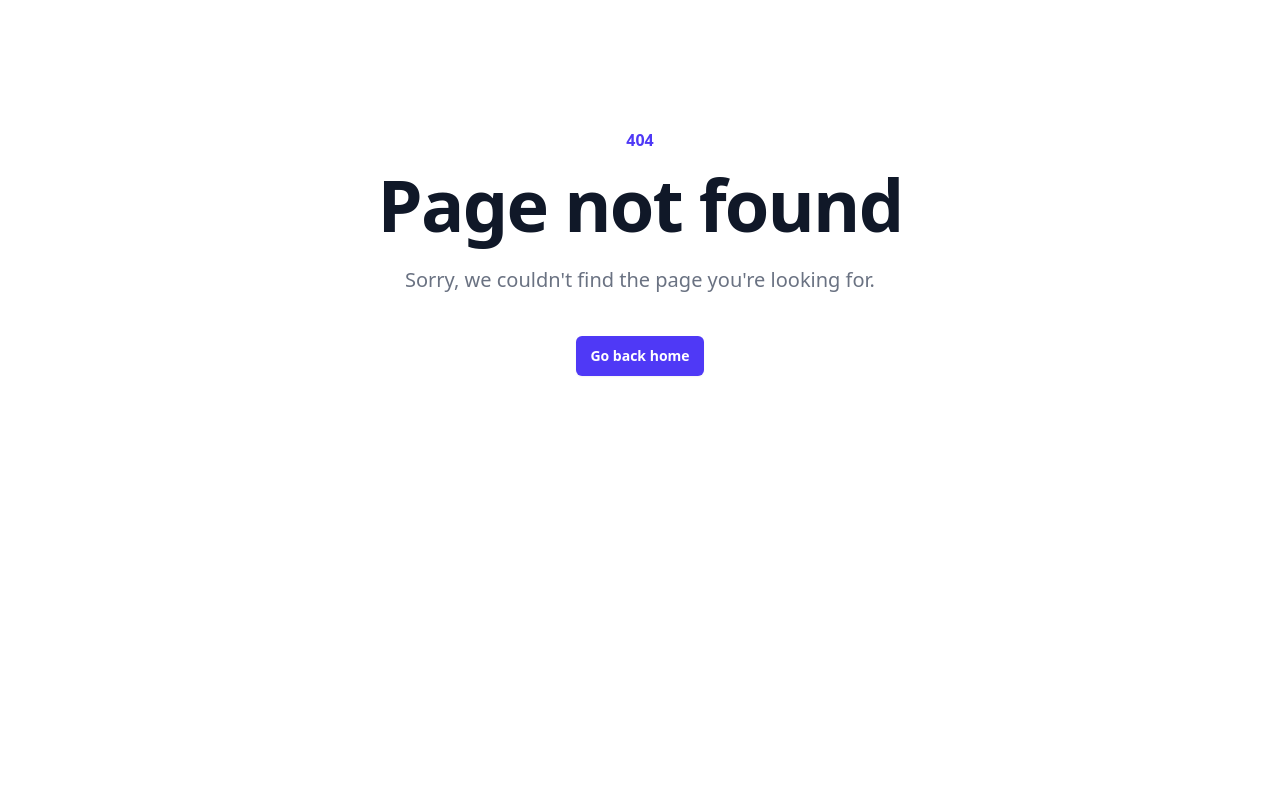
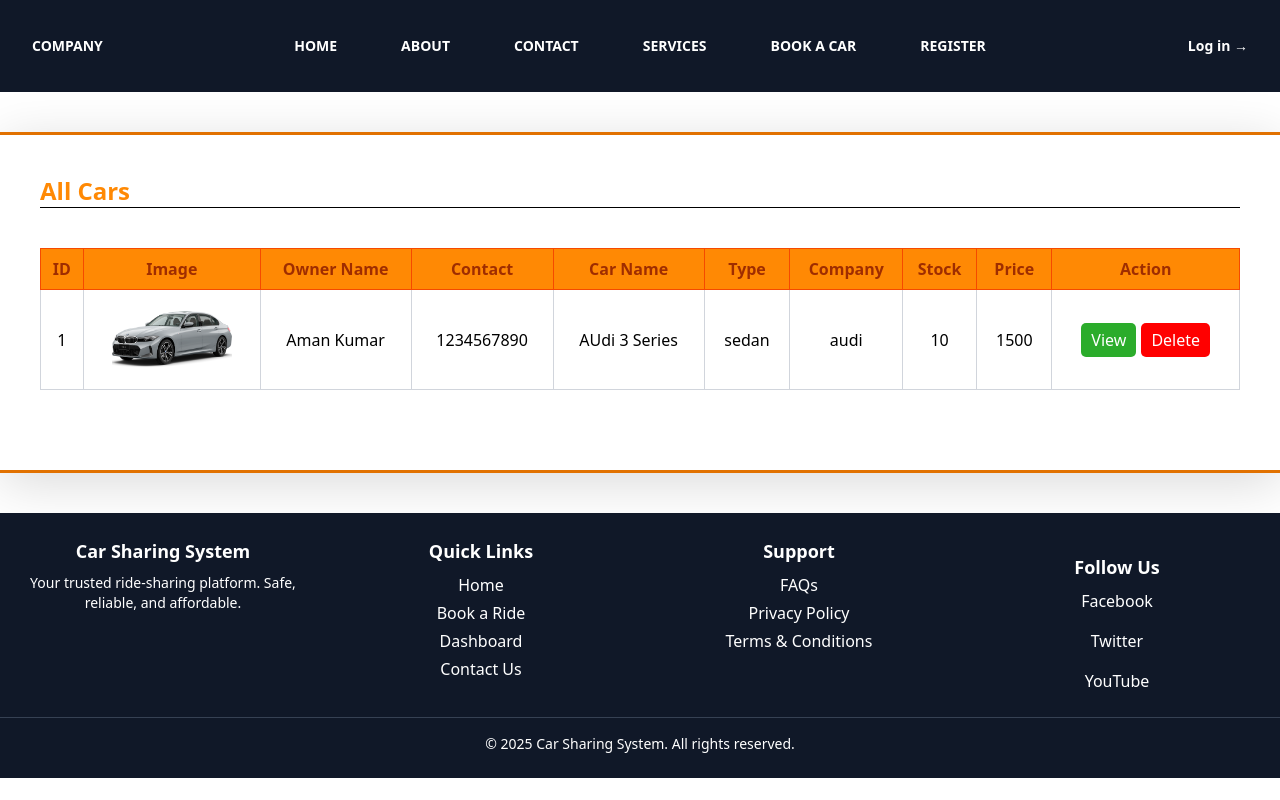
Before and after one commit to Achaljivtode/Car-Sharing-System, a React (Vite) app in the folder frontend/: page /car-reports in a window 1280 px wide. Before the commit this address had no page. Built offline with nearby package versions, Linux system fonts and the light colour scheme.

Commit message:
adminreports created

```diff
--- /dev/null
+++ b/frontend/src/Components/Table/Table.jsx
@@ -0,0 +1,35 @@
+import React from 'react'
+
+function Table({ tableHeading, tableData, heading }) {
+    return (
+        <div className='border-y-3 border-y-amber-600 max-w-7xl mx-auto my-10 shadow-[1px_10px_50px_rgba(0,0,0,0.15)] p-10'>
+            <h1 className='text-orange-400 text-2xl font-semibold'>{heading}</h1>
+            <hr />
+            <table className='w-full my-10'>
+                <thead>
+                    <tr>
+                        {
+                            tableHeading.map((heading, index) => (
+                                <th key={index} className='border border-orange-600 text-orange-800 p-2 bg-orange-400 '>{heading}</th>
+                            ))
+                        }
+                    </tr>
+                </thead>
+
+                <tbody>
+                    {tableData.map((row, rowIndex) => (
+                        <tr key={rowIndex}>
+                            {row.map((data, colIndex) => (
+                                <td key={colIndex} className='border border-gray-300 text-center p-3'>
+                                    {data}
+                                </td>
+                            ))}
+                        </tr>
+                    ))}
+                </tbody>
+            </table>
+        </div>
+    )
+}
+
+export default Table
--- /dev/null
+++ b/frontend/src/pages/AllCarReports.jsx
@@ -0,0 +1,37 @@
+import React from 'react'
+import '../styles.css'
+import Header from '../Components/Header/Header'
+import Footer from '../Components/Footer/Footer'
+import Table from '../Components/Table/Table'
+
+function AllCarReports() {
+    const userHeading = ['ID','Image', 'Owner Name', 'Contact','Car Name', 'Type', 'Company', 'Stock', 'Price', 'Action']
+    const userData = [
+        // data values only
+        [
+            '1',            // id
+            <img src="/Resources/Cars/bmw 3 series.png" alt="image" className='image' />,
+            'Aman Kumar',       // owner name
+            '1234567890',       // Contact
+            'AUdi 3 Series',    // Car Name
+            'sedan',            // Type
+            'audi',             // Company
+            '10',               // Stock
+            '1500',             // Price
+            [
+                <button className='viewButton'>View</button>,
+                <button className='deleteButton'>Delete</button>
+
+            ]
+        ]
+    ];
+    return (
+        <div>
+            <Header />
+            <Table tableHeading={userHeading} tableData={userData} heading='All Cars' />
+            <Footer />
+        </div>
+    )
+}
+
+export default AllCarReports
--- /dev/null
+++ b/frontend/src/pages/AllCarTypeReports.jsx
@@ -0,0 +1,30 @@
+import React from 'react'
+import '../styles.css';
+import Header from '../Components/Header/Header'
+import Footer from '../Components/Footer/Footer'
+import Table from '../Components/Table/Table'
+
+function AllCarTypeReports() {
+    const userHeading = ['Sr.No','Type Name', 'Type Description', 'Action']
+    const userData = [
+        // data values only
+        [
+          '1',
+          'BMW',
+          'hello',
+          [
+            <button className="viewButton">View</button>,
+            <button className="deleteButton">Delete</button>
+          ]
+        ],
+    ];
+  return (
+    <div>
+        <Header />
+        <Table tableHeading={userHeading} tableData={userData} heading='All Car Type' />
+        <Footer />
+    </div>
+  )
+}
+
+export default AllCarTypeReports
--- /dev/null
+++ b/frontend/src/pages/AllCompanyReports.jsx
@@ -0,0 +1,29 @@
+import React from 'react'
+import Header from '../Components/Header/Header'
+import Footer from '../Components/Footer/Footer'
+import Table from '../Components/Table/Table'
+
+function AllCompanyReports() {
+    const userHeading = ['Sr.No', 'Company Name', 'Company Description','Action']
+    const userdata = [
+      [
+        1,                                          // Sr.No
+        'Company 1',                                // Company Name
+        'This is the description of company 1.',    // Company Description
+        [
+          <button className='viewButton'>View</button>,
+          <button className='deleteButton'>Delete</button>
+        ]
+
+      ]
+    ]
+  return (
+    <div>
+        <Header />
+        <Table tableHeading={userHeading} tableData={userdata} heading='All Company' />
+        <Footer />
+    </div>
+  )
+}
+
+export default AllCompanyReports
--- /dev/null
+++ b/frontend/src/pages/AllCustomerReports.jsx
@@ -0,0 +1,30 @@
+import React from 'react'
+import Header from '../Components/Header/Header'
+import Footer from '../Components/Footer/Footer'
+import Table from '../Components/Table/Table'
+
+function AllCustomerReports() {
+    const userHeading =['Sr.No','Image','Name','Mobile','Email','Date Of Birth','Action']
+    const userData = [
+      [
+        1,
+        <img src="/Resources/Cars/bmw 3 series.png" alt="" className='image' />,  // customer image
+        'John Doe',
+        '1234567890',
+        'johndoe@example.com',
+        '1990-01-01',
+        [<button className='viewButton'>view</button>,
+          <button className='deleteButton'>Delete</button>]
+
+      ]
+    ]
+  return (
+    <div>
+        <Header />
+        <Table tableHeading={userHeading} tableData={userData} heading='All Customer' />
+        <Footer />
+    </div>
+  )
+}
+
+export default AllCustomerReports
--- /dev/null
+++ b/frontend/src/styles.css
@@ -0,0 +1,20 @@
+.deleteButton {
+    background-color: red;
+    padding: 5px 10px;
+    color: white;
+    border-radius: 5px;
+    cursor: pointer;
+}
+.viewButton {
+    background-color: rgb(43, 172, 43);
+    margin-right: 5px;
+    padding: 5px 10px;
+    color: white;
+    border-radius: 5px;
+    cursor: pointer;
+}
+.image{
+    margin: auto;
+    width: 120px;
+    height: 75px;
+}
```
Also changed, not shown: frontend/src/App.css (+6 -41 lines), frontend/src/index.css (+0 -69 lines), frontend/src/routes/route.jsx (+13 -0 lines), 2 other files (tests, documents, lock files or other folders).
